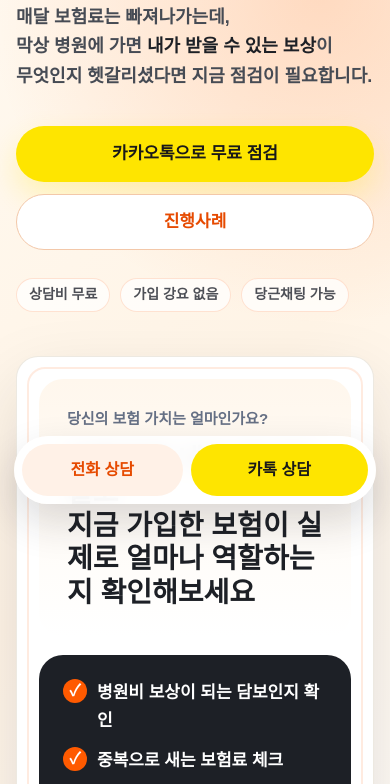
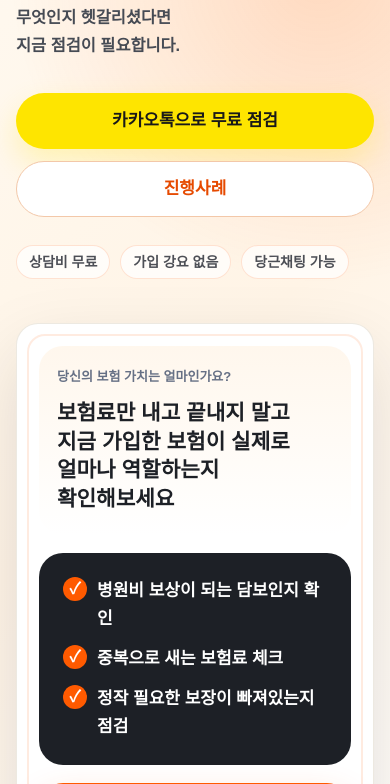
Before and after one commit to Signal-groups/carrotwj, a plain HTML site: page index.html in a window 390 px wide. Shown: the part 322-1106 px from the top of the page. Drawn offline with Linux system fonts and the light colour scheme.

Commit message:
Add files via upload

```diff
--- a/index.html
+++ b/index.html
@@ -1026,6 +1026,159 @@
                 padding-bottom: 58px !important;
             }
         }
+
+        /* mobileKoreanLineFix */
+        .no-break {
+            white-space: nowrap;
+        }
+
+        .hero h1,
+        .hero-copy,
+        .section-title h2,
+        .section-title p,
+        .problem-card h3,
+        .problem-card p,
+        .proof-card h3,
+        .proof-card p,
+        .case-card h3,
+        .case-card p,
+        .step h3,
+        .step p,
+        .final-cta h2,
+        .final-cta p,
+        .privacy-consent {
+            word-break: keep-all;
+            overflow-wrap: normal;
+            line-break: strict;
+        }
+
+        @media (max-width: 620px) {
+            .hero h1 {
+                max-width: 100%;
+                font-size: clamp(29px, 8.6vw, 36px) !important;
+                line-height: 1.14 !important;
+                letter-spacing: 0 !important;
+            }
+
+            .hero h1 .title-line {
+                display: block;
+                white-space: nowrap;
+            }
+
+            .hero-copy {
+                font-size: clamp(15px, 4.2vw, 17px) !important;
+                line-height: 1.68 !important;
+            }
+
+            .hero-copy span,
+            .mobile-line {
+                display: block;
+            }
+
+            .section-title h2,
+            .final-cta h2 {
+                font-size: clamp(26px, 7.2vw, 31px) !important;
+                line-height: 1.32 !important;
+            }
+
+            .problem-card h3,
+            .proof-card h3,
+            .case-card h3,
+            .step h3 {
+                font-size: clamp(19px, 5.4vw, 22px) !important;
+                line-height: 1.42 !important;
+            }
+        }
+
+        @media (max-width: 360px) {
+            .hero h1 {
+                font-size: 27px !important;
+            }
+
+            .hero-copy {
+                font-size: 14px !important;
+            }
+        }
+
+        /* questionPanelMobileLineFix */
+        .question-panel strong {
+            word-break: keep-all;
+            overflow-wrap: normal;
+            line-break: strict;
+        }
+
+        .question-panel .question-line {
+            display: block;
+            white-space: nowrap;
+        }
+
+        @media (max-width: 620px) {
+            .question-panel {
+                padding: 22px 18px !important;
+            }
+
+            .question-panel .small {
+                font-size: 13px !important;
+                line-height: 1.45 !important;
+            }
+
+            .question-panel strong {
+                font-size: clamp(20px, 5.45vw, 24px) !important;
+                line-height: 1.34 !important;
+            }
+        }
+
+        @media (max-width: 360px) {
+            .question-panel strong {
+                font-size: 19px !important;
+            }
+        }
+
+        /* floatingCtaMobileFit */
+        @media (max-width: 620px) {
+            .floating-cta {
+                width: calc(100% - 22px) !important;
+                bottom: 10px !important;
+            }
+
+            .floating-cta-inner {
+                gap: 6px !important;
+                padding: 7px !important;
+            }
+
+            .floating-cta a {
+                min-height: 48px !important;
+                font-size: 14px !important;
+                white-space: nowrap !important;
+            }
+        }
+
+        /* floatingCtaViewportFit */
+        @media (max-width: 620px) {
+            .floating-cta {
+                width: min(320px, calc(100vw - 22px)) !important;
+                box-sizing: border-box !important;
+            }
+
+            .floating-cta-inner,
+            .floating-cta a {
+                box-sizing: border-box !important;
+                min-width: 0 !important;
+            }
+        }
+
+        /* mobileCtaNoOverlap */
+        @media (max-width: 620px) {
+            .floating-cta {
+                position: static !important;
+                left: auto !important;
+                bottom: auto !important;
+                transform: none !important;
+                display: block !important;
+                width: min(320px, calc(100vw - 22px)) !important;
+                margin: 22px auto 26px !important;
+            }
+        }
     </style>
 </head>
 <body>
@@ -1044,11 +1197,11 @@
             <div class="hero-inner">
                 <div>
                     <span class="badge">중복보장 · 부족보장 · 불필요 특약 체크</span>
-                    <h1>내 보험,<br><em>제대로</em> 가입됐을까요?</h1>
+                    <h1><span class="title-line">내 보험,</span><span class="title-line"><em>제대로</em> 가입됐을까요?</span></h1>
                     <p class="hero-copy">
                         <span>매달 보험료는 빠져나가는데,</span>
                         <span>막상 병원에 가면 <strong>내가 받을 수 있는 보상</strong>이</span>
-                        <span>무엇인지 헷갈리셨다면 지금 점검이 필요합니다.</span>
+                        <span>무엇인지 헷갈리셨다면</span><span><span class="no-break">지금 점검이 필요합니다.</span></span>
                     </p>
                     <div class="hero-actions">
                         <a href="https://open.kakao.com/o/s4lMEawg" target="_blank" rel="noopener" class="btn btn-kakao">카카오톡으로 무료 점검</a>
@@ -1065,7 +1218,7 @@
                     <div class="phone-card">
                         <div class="question-panel">
                             <span class="small">당신의 보험 가치는 얼마인가요?</span>
-                            <strong>보험료만 내고 끝내지 말고<br>지금 가입한 보험이 실제로 얼마나 역할하는지 확인해보세요</strong>
+                            <strong><span class="question-line">보험료만 내고 끝내지 말고</span><span class="question-line">지금 가입한 보험이 실제로</span><span class="question-line">얼마나 역할하는지</span><span class="question-line">확인해보세요</span></strong>
                         </div>
                         <ul class="check-panel">
                             <li>병원비 보상이 되는 담보인지 확인</li>
@@ -1228,7 +1381,7 @@
                             <input type="checkbox" checked>
                             <span>개인정보 수집 및 이용에 동의합니다.</span>
                         </label>
-                        <p>입력하신 정보는 보험 상담 이외의 목적으로 활용되지 않으며, 상담 종료 후 최대 3개월까지 보관 후 삭제됩니다.</p>
+                        <p>입력하신 정보는 보험 상담 이외의 목적으로 활용되지 않으며, <span class="no-break">상담 종료 후 최대 3개월까지</span> 보관 후 삭제됩니다.</p>
                     </div><p class="notice">상담비는 무료이며, 상담 결과에 따라 가입 권유 없이 점검만 받으셔도 됩니다.</p>
                 </div>
             </div>
```
